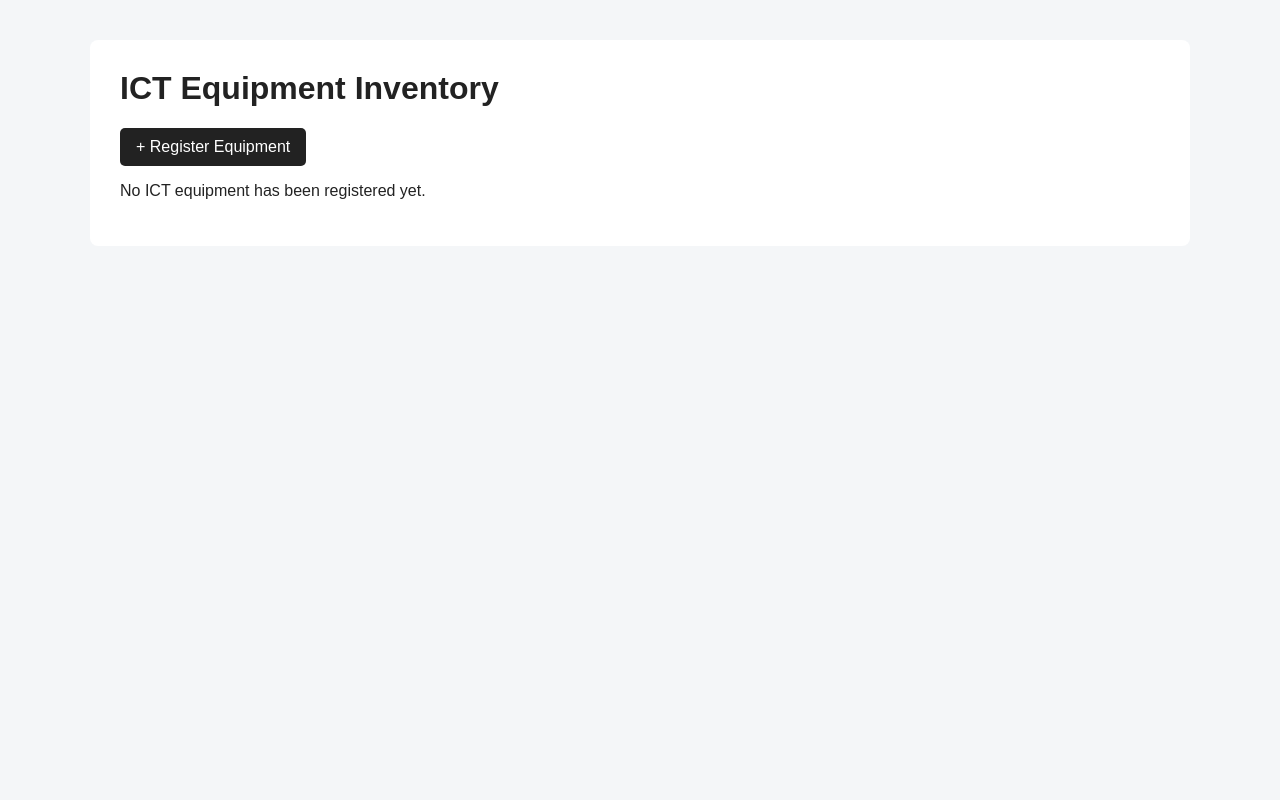
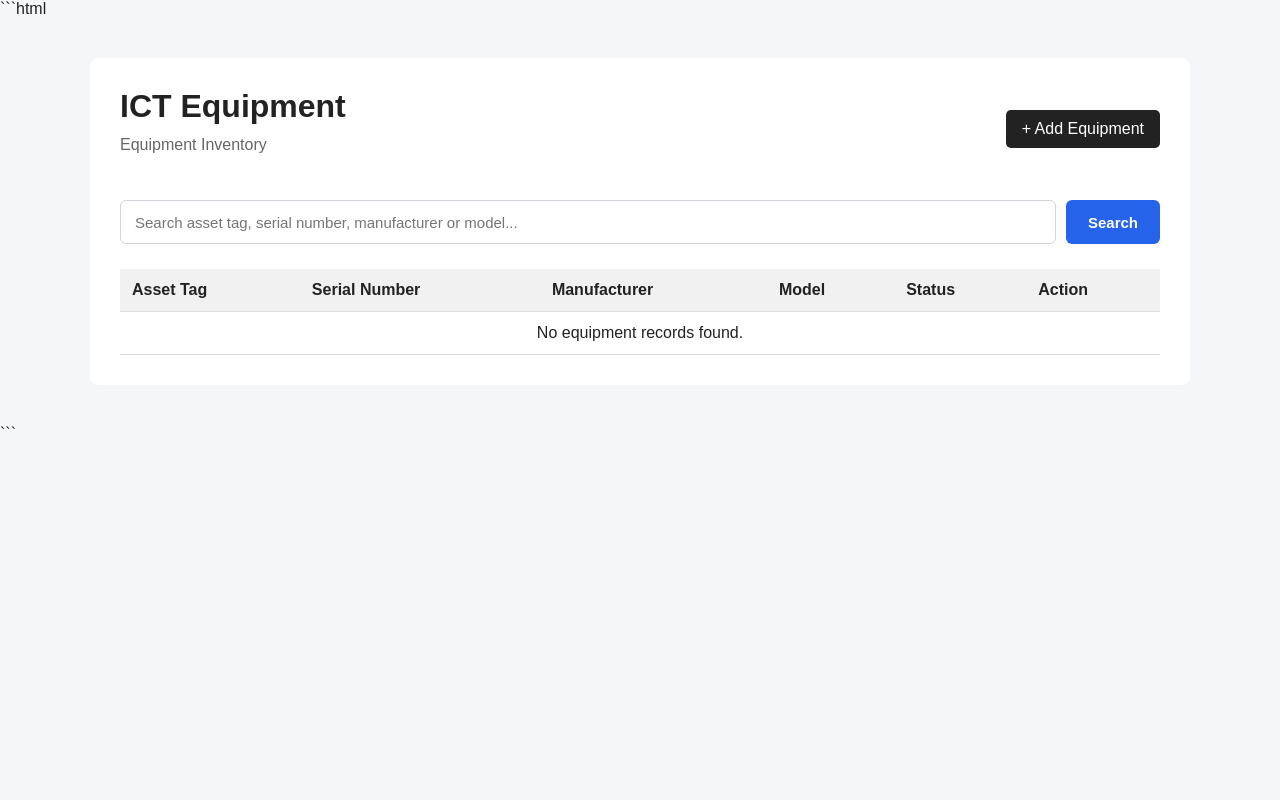
Before and after one commit to Chinyamuka/IEMS, a Flask app: page /equipment/ in a window 1280 px wide. Run offline with Flask 3, Linux system fonts and the light colour scheme.

Commit message:
add the search function logic to both backend and frontend

````diff
--- a/app/routes/equipment.py
+++ b/app/routes/equipment.py
@@ -126,23 +126,6 @@ def create():
     return render_template(
         "equipment/create.html",
         form=form,
-    )
-
-
-@equipment_bp.route("/")
-def index():
-    """
-    Display all registered ICT equipment.
-    """
-
-    # Retrieve equipment from PostgreSQL.
-    equipment = Equipment.query.order_by(
-        Equipment.id.desc()
-    ).all()
-
-    return render_template(
-        "equipment/index.html",
-        equipment=equipment,
     )
 
 # DETAILS OF THE EQUIPMENT
--- a/app/static/css/style.css
+++ b/app/static/css/style.css
@@ -366,3 +366,136 @@ th {
     background: #a51f1f;
 
 }
+
+```css
+/* =========================================================
+   EQUIPMENT SEARCH
+   ========================================================= */
+
+.equipment-search {
+    margin: 20px 0 25px;
+}
+
+
+/* Search form */
+
+.equipment-search form {
+    display: flex;
+    align-items: center;
+    gap: 10px;
+}
+
+
+/* Search input */
+
+.equipment-search input[type="text"] {
+    flex: 1;
+
+    height: 44px;
+
+    padding: 0 14px;
+
+    border: 1px solid #d1d5db;
+
+    border-radius: 6px;
+
+    font-size: 15px;
+
+    background: #ffffff;
+
+    outline: none;
+
+    transition:
+        border-color 0.2s ease,
+        box-shadow 0.2s ease;
+}
+
+
+/* Input focus */
+
+.equipment-search input[type="text"]:focus {
+    border-color: #2563eb;
+
+    box-shadow:
+        0 0 0 3px rgba(37, 99, 235, 0.12);
+}
+
+
+/* Search button */
+
+.equipment-search button {
+    height: 44px;
+
+    padding: 0 22px;
+
+    border: none;
+
+    border-radius: 6px;
+
+    background: #2563eb;
+
+    color: #ffffff;
+
+    font-size: 15px;
+
+    font-weight: 600;
+
+    cursor: pointer;
+
+    transition:
+        background 0.2s ease,
+        transform 0.1s ease;
+}
+
+
+/* Search button hover */
+
+.equipment-search button:hover {
+    background: #1d4ed8;
+}
+
+
+/* Search button click */
+
+.equipment-search button:active {
+    transform: translateY(1px);
+}
+
+
+/* Clear button */
+
+.equipment-search .secondary {
+    height: 44px;
+
+    display: inline-flex;
+
+    align-items: center;
+
+    justify-content: center;
+
+    padding: 0 18px;
+
+    text-decoration: none;
+
+    box-sizing: border-box;
+}
+
+
+/* Mobile layout */
+
+@media (max-width: 600px) {
+
+    .equipment-search form {
+        flex-direction: column;
+
+        align-items: stretch;
+    }
+
+
+    .equipment-search input[type="text"],
+    .equipment-search button,
+    .equipment-search .secondary {
+        width: 100%;
+    }
+
+}
--- a/app/templates/equipment/index.html
+++ b/app/templates/equipment/index.html
@@ -1,3 +1,4 @@
+```html
 <!DOCTYPE html>
 <html lang="en">
 
@@ -10,7 +11,7 @@
         content="width=device-width, initial-scale=1.0"
     >
 
-    <title>ICT Equipment - IEMS</title>
+    <title>IEMS - Equipment</title>
 
     <link
         rel="stylesheet"
@@ -23,31 +24,107 @@
 
     <main class="container">
 
-        <h1>ICT Equipment Inventory</h1>
+        <!-- Page heading -->
+        <div class="page-header">
+
+            <div>
+
+                <h1>
+                    ICT Equipment
+                </h1>
+
+                <p class="subtitle">
+                    Equipment Inventory
+                </p>
+
+            </div>
 
             <a
                 href="{{ url_for('equipment.create') }}"
                 class="btn"
             >
-            + Register Equipment
+                + Add Equipment
             </a>
 
+        </div>
 
-        {% if equipment %}
+
+        <!-- Search -->
+        <div class="equipment-search">
+
+            <form
+                method="GET"
+                action="{{ url_for('equipment.index') }}"
+            >
+
+                <input
+                    type="text"
+                    name="q"
+                    value="{{ search }}"
+                    placeholder="Search asset tag, serial number, manufacturer or model..."
+                >
+
+                <button
+                    type="submit"
+                    class="btn"
+                >
+                    Search
+                </button>
+
+                {% if search %}
+
+                    <a
+                        href="{{ url_for('equipment.index') }}"
+                        class="btn secondary"
+                    >
+                        Clear
+                    </a>
+
+                {% endif %}
+
+            </form>
+
+        </div>
+
+
+        <!-- Search result information -->
+        {% if search %}
+
+            <p>
+
+                Search results for:
+                <strong>{{ search }}</strong>
+
+                —
+                {{ equipment|length }}
+                result(s)
+
+            </p>
+
+        {% endif %}
+
+
+        <!-- Equipment table -->
+        <div class="table-container">
 
             <table>
 
                 <thead>
 
                     <tr>
+
                         <th>Asset Tag</th>
-                        <th>Category</th>
+
+                        <th>Serial Number</th>
+
                         <th>Manufacturer</th>
+
                         <th>Model</th>
-                        <th>Serial Number</th>
+
                         <th>Status</th>
-                        <th>Condition</th>
-                        <th>Location</th>
+
+                        <th>Action</th>
+
                     </tr>
 
                 </thead>
@@ -60,15 +137,11 @@
                         <tr>
 
                             <td>
-
-    <a href="{{ url_for('equipment.detail',equipment_id=item.id) }}">
                                 {{ item.asset_tag }}
-    </a>
-
                             </td>
 
                             <td>
-                                {{ item.category.name }}
+                                {{ item.serial_number }}
                             </td>
 
                             <td>
@@ -80,26 +153,43 @@
                             </td>
 
                             <td>
-                                {{ item.serial_number or "—" }}
-                            </td>
-
-                            <td>
                                 {{ item.status }}
                             </td>
 
                             <td>
-                                {{ item.condition }}
+
+                                <a
+                                    href="{{ url_for(
+                                        'equipment.detail',
+                                        equipment_id=item.id
+                                    ) }}"
+                                    class="btn secondary"
+                                >
+                                    View
+                                </a>
+
                             </td>
 
-                            <td>
-
-                                {% if item.location %}
-
-                                    {{ item.location.name }}
+                        </tr>
 
                     {% else %}
 
-                                    —
+                        <tr>
+
+                            <td
+                                colspan="6"
+                                style="text-align: center;"
+                            >
+
+                                {% if search %}
+
+                                    No equipment found
+                                    matching
+                                    "{{ search }}".
+
+                                {% else %}
+
+                                    No equipment records found.
 
                                 {% endif %}
 
@@ -113,16 +203,11 @@
 
             </table>
 
-        {% else %}
-
-            <p>
-                No ICT equipment has been registered yet.
-            </p>
-
-        {% endif %}
+        </div>
 
     </main>
 
 </body>
 
 </html>
+```
````
Lines whose indentation alone changed are shown as unchanged.
